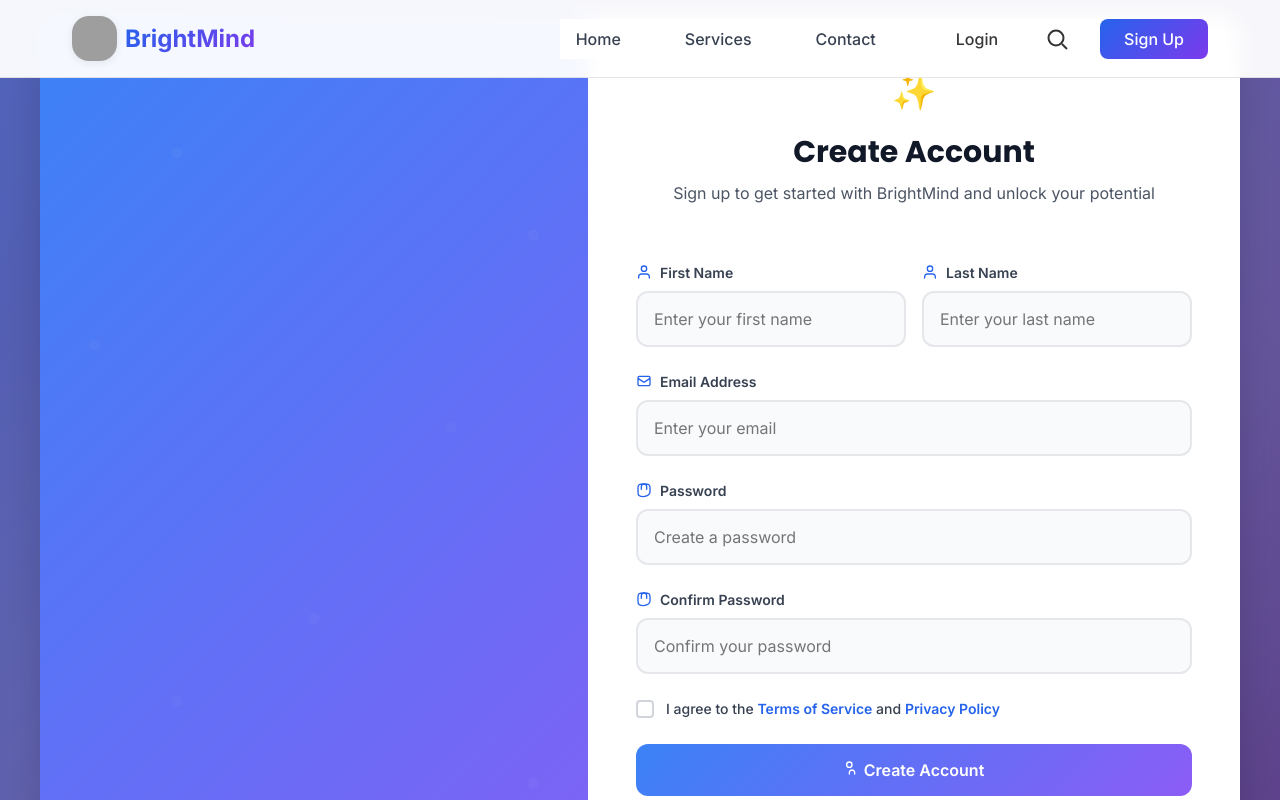
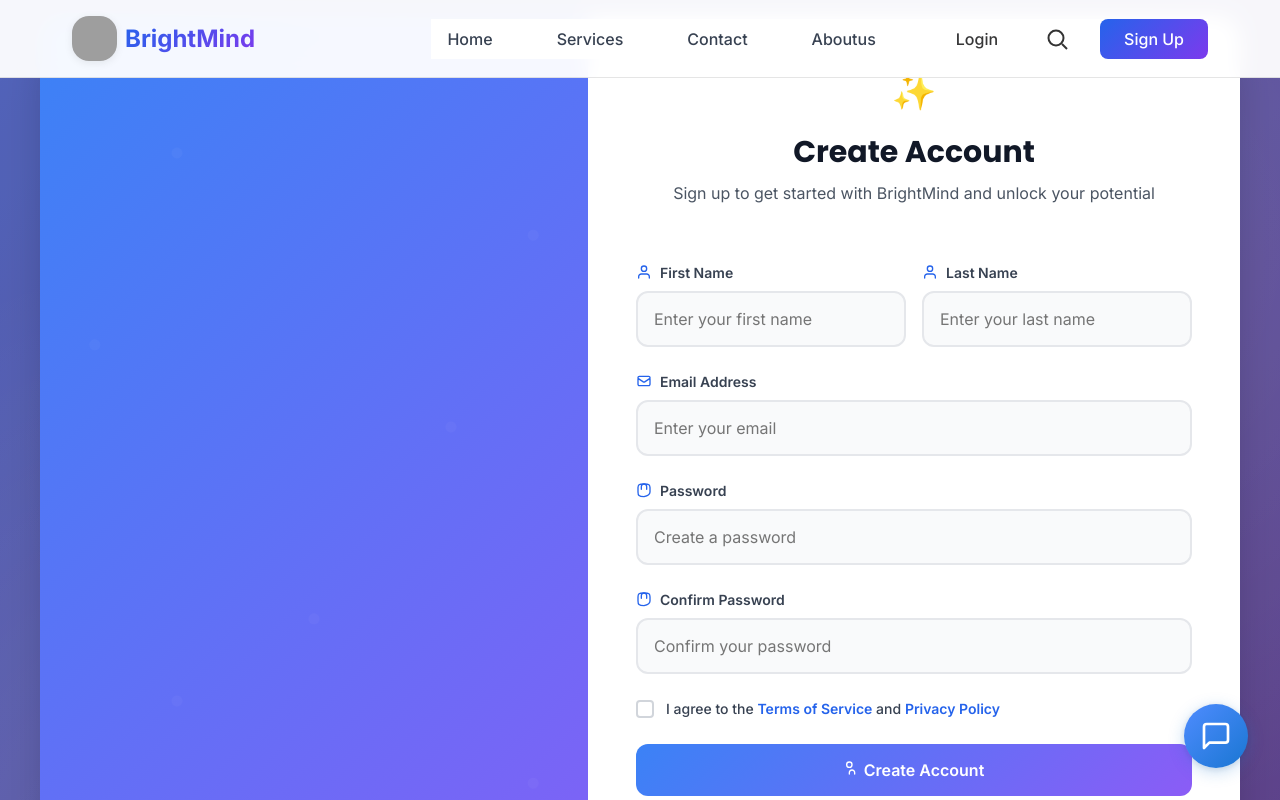
Before and after one commit to rajendra0303/brightmind-frontend, an Angular app: page /auth/register in a window 1280 px wide. Shown: the top 800 px of the page. Built offline with nearby package versions, Linux system fonts and the light colour scheme; grey boxes are pictures that could not be loaded.

Commit message:
Changes Message icon

```diff
--- a/src/app/app.component.html
+++ b/src/app/app.component.html
@@ -4,4 +4,9 @@
     <router-outlet></router-outlet>
   </main>
   <app-footer></app-footer>
+  <button class="message-icon-unique" aria-label="Open messages">
+    <svg width="28" height="28" viewBox="0 0 24 24" fill="none" stroke="white" stroke-width="2" stroke-linecap="round" stroke-linejoin="round">
+      <path d="M21 15a2 2 0 0 1-2 2H7l-4 4V5a2 2 0 0 1 2-2h14a2 2 0 0 1 2 2z"/>
+    </svg>
+  </button>
 </div>
--- a/src/app/app.component.scss
+++ b/src/app/app.component.scss
@@ -8,3 +8,57 @@
   flex: 1;
   min-height: calc(100vh - 80px); // Account for header height
 }
+
+.message-icon {
+  position: fixed;
+  bottom: 32px;
+  right: 32px;
+  background: #1976d2;
+  color: #fff;
+  border: none;
+  border-radius: 50%;
+  width: 56px;
+  height: 56px;
+  display: flex;
+  align-items: center;
+  justify-content: center;
+  box-shadow: 0 2px 8px rgba(0,0,0,0.2);
+  cursor: pointer;
+  z-index: 1000;
+  font-size: 28px;
+  transition: background 0.2s;
+}
+
+.message-icon:hover {
+  background: #1565c0;
+}
+
+.message-icon-unique {
+  position: fixed;
+  bottom: 32px;
+  right: 32px;
+  width: 64px;
+  height: 64px;
+  border: none;
+  border-radius: 50%;
+  background: linear-gradient(135deg, #4f8cff 0%, #1976d2 100%);
+  box-shadow: 0 4px 16px rgba(25, 118, 210, 0.25), 0 1.5px 6px rgba(0,0,0,0.10);
+  display: flex;
+  align-items: center;
+  justify-content: center;
+  cursor: pointer;
+  z-index: 1000;
+  transition: transform 0.2s, box-shadow 0.2s, background 0.2s;
+}
+
+.message-icon-unique:hover {
+  transform: scale(1.08);
+  background: linear-gradient(135deg, #1976d2 0%, #4f8cff 100%);
+  box-shadow: 0 8px 24px rgba(25, 118, 210, 0.35), 0 2px 8px rgba(0,0,0,0.15);
+}
+
+.message-icon-unique svg {
+  width: 32px;
+  height: 32px;
+  display: block;
+}
--- a/src/app/shared/components/footer/footer.component.html
+++ b/src/app/shared/components/footer/footer.component.html
@@ -82,8 +82,8 @@
           © {{ currentYear }} BrightMind. All rights reserved.
         </p>
         <div class="footer-bottom-links">
-          <a href="src/assets/BrightMind_PrivacyPolicy.pdf" class="footer-bottom-link">Privacy Policy</a>
-          <a href="#" class="footer-bottom-link">Terms of Service</a>
+          <a href="/assets/BrightMind_PrivacyPolicy.pdf" target="_blank" rel="noopener" class="footer-bottom-link">Privacy Policy</a>
+          <a href="/assets/BrightMind_PrivacyPolicy.pdf" target="_blank" rel="noopener" class="footer-bottom-link">Terms of Service</a>
           <a href="#" class="footer-bottom-link">Cookie Policy</a>
         </div>
       </div>
--- a/src/app/shared/components/header/header.component.html
+++ b/src/app/shared/components/header/header.component.html
@@ -23,6 +23,7 @@
           <li class="nav-item"><a routerLink="/Home" routerLinkActive="active" class="nav-link">Home</a></li>
           <li class="nav-item"><a routerLink="/services" routerLinkActive="active" class="nav-link">Services</a></li>
           <li class="nav-item"><a routerLink="/contact" routerLinkActive="active" class="nav-link">Contact</a></li>
+          <li class="nav-item"><a routerLink="/Aboutus" routerLinkActive="active" class="nav-link">Aboutus</a></li>
 
           <!-- Auth buttons (desktop) -->
           <li class="nav-item auth-buttons" *ngIf="!currentUser">
```
